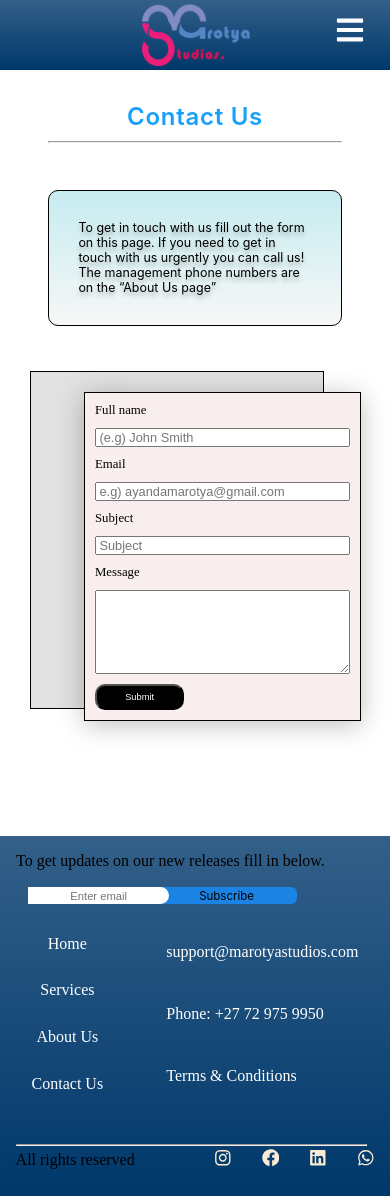
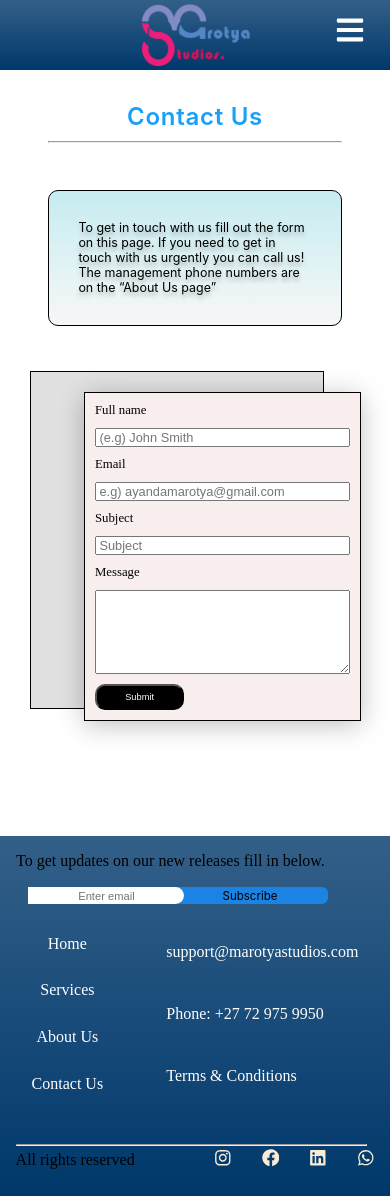
Before and after one commit to andilemarotya/marotya-studios, a React (Create React App) app in the folder frontend/: page /contact in a window 390 px wide. Built offline with nearby package versions, Linux system fonts and the light colour scheme.

Commit message:
f-mobile

```diff
--- a/frontend/src/components/Footer.css
+++ b/frontend/src/components/Footer.css
@@ -220,12 +220,12 @@ input {
     }
 
     .fill {
-        width: 45%;
+        width: 50%;
         font-size: .7rem;
     }
 
     .btn-sub {
-        width: 45%;
+        width: 50%;
         font-size: .72rem;
     }
     .foot-links {
```
